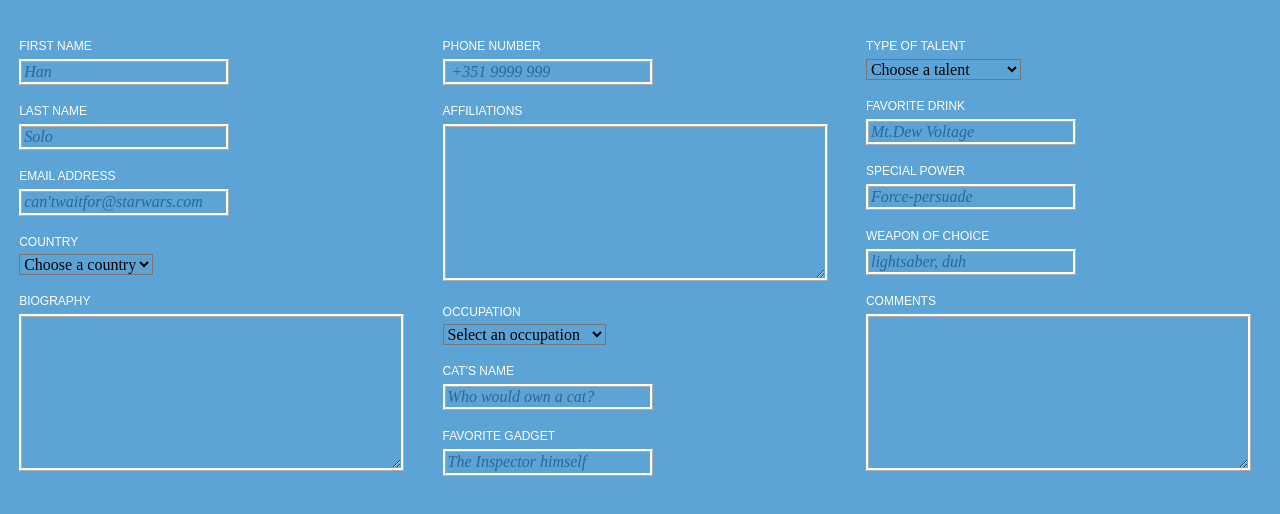
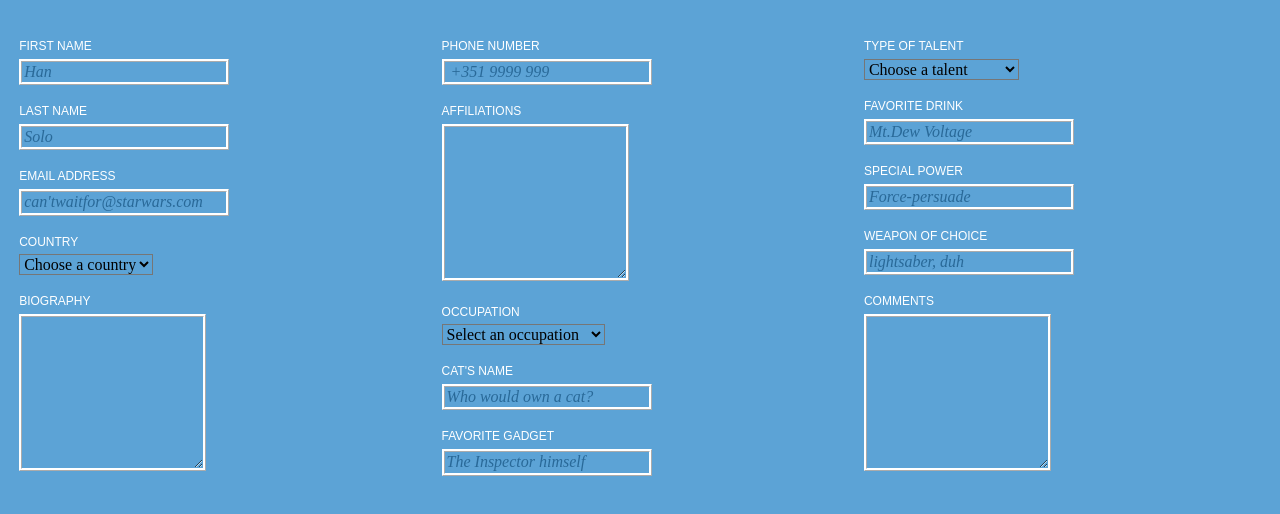
Before and after one commit to TimGass/homeworkweek2mon, a plain HTML site: page index.html in a window 1280 px wide. Drawn offline with nearby package versions, Linux system fonts and the light colour scheme.

Commit message:
fixed some sizing issues

```diff
--- a/index.html
+++ b/index.html
@@ -23,13 +23,13 @@
           <option value="America">'Murica!!!</option>
         </select>
         <label for="bio">BIOGRAPHY</label>
-        <textarea id="bio"name="bio" rows="8" cols="40"></textarea>
+        <textarea id="bio"name="bio" rows="8" cols="18"></textarea>
       </fieldset>
       <fieldset class="column2">
         <label for="number">PHONE NUMBER</label>
         <input id="number" type="text" name="number" placeholder=" +351 9999 999" value="">
         <label for="affiliations">AFFILIATIONS</label>
-        <textarea id="affiliations"name="affiliations" rows="8" cols="40"></textarea>
+        <textarea id="affiliations"name="affiliations" rows="8" cols="18"></textarea>
         <label for="job">OCCUPATION</label>
         <select id="job" class="job" name="job">
           <option value="disabled">Select an occupation</option>
@@ -59,7 +59,7 @@
         <label for="weapon">WEAPON OF CHOICE</label>
         <input id="weapon" type="text" name="weapon" placeholder="lightsaber, duh" value="">
         <label for="comments">COMMENTS</label>
-        <textarea id="comments" name="comments" rows="8" cols="40"></textarea>
+        <textarea id="comments" name="comments" rows="8" cols="18"></textarea>
       </fieldset>
     </form>
   </body>
--- a/styles/style.scss
+++ b/styles/style.scss
@@ -50,6 +50,7 @@ textarea{
   background-color: #5CA3D6;
   border: 3px ridge #FFF;
 
+
   &:focus{
     border: 3px ridge #296998;
     outline: none;
```
